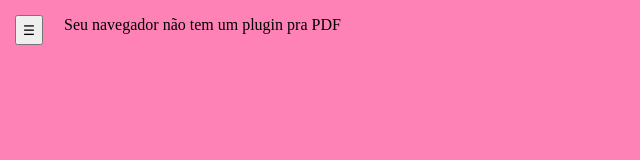
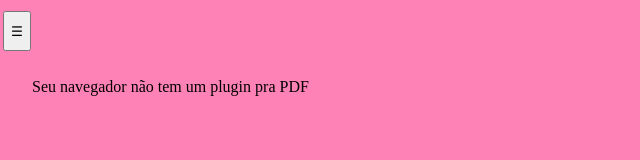
Before and after one commit to zameslima/Teste, a plain HTML site: page canva.html in a window 1280 px wide. Shown: the whole page, without its empty margins (0-640 px from the left). Drawn offline with Linux system fonts and the light colour scheme.

Commit message:
Update canva.html

```diff
--- a/canva.html
+++ b/canva.html
@@ -1,28 +1,33 @@
 <!DOCTYPE html>
 <html lang="en">
+
 <head>
     <meta charset="UTF-8">
     <meta name="viewport" content="width=device-width, initial-scale=1.0">
     <title>ClickCreative</title>
     <link rel="stylesheet" href="canva.css">
     <script src="canva.js"></script>
-    <link rel="icon" type="image/png"href="logotipo site .png">
+    <link rel="icon" type="image/png" href="logotipo site .png">
 </head>
+
 <body>
-    <div id="principal">
-    <div>
-        <button onclick="menuShow()">&#9776;</button>
+    <header>
+            <button id="butmenu" onclick="menuShow()">&#9776;</button>
             <ul class="ul3">
                 <li><a href="index.html">Initial</a></li>
                 <li><a href="samily.html">Cadastre</a></li>
                 <li><a href="canva.html">Presentation</a></li>
             </ul>
-    </div>
+    </header>
+    <section>
         <div id="divpdf">
             <object data="Pink Pastel Abstract Boho Project Presentation (1).pdf#zoom=FitH" type="application/pdf">
                 <p>Seu navegador não tem um plugin pra PDF</p>
             </object>
         </div>
         </div>
+    </section>
+    <footer></footer>
 </body>
+
 </html>
```
Lines whose indentation alone changed are shown as unchanged.
